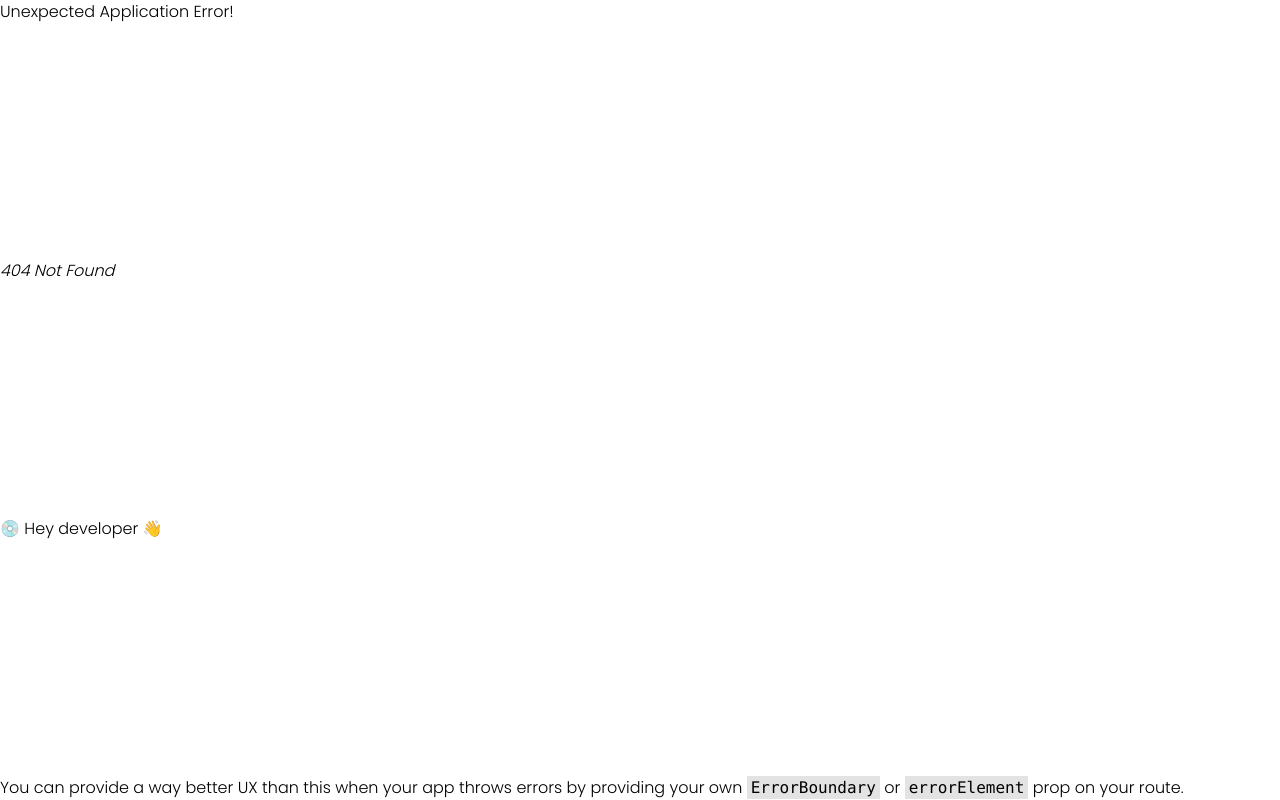
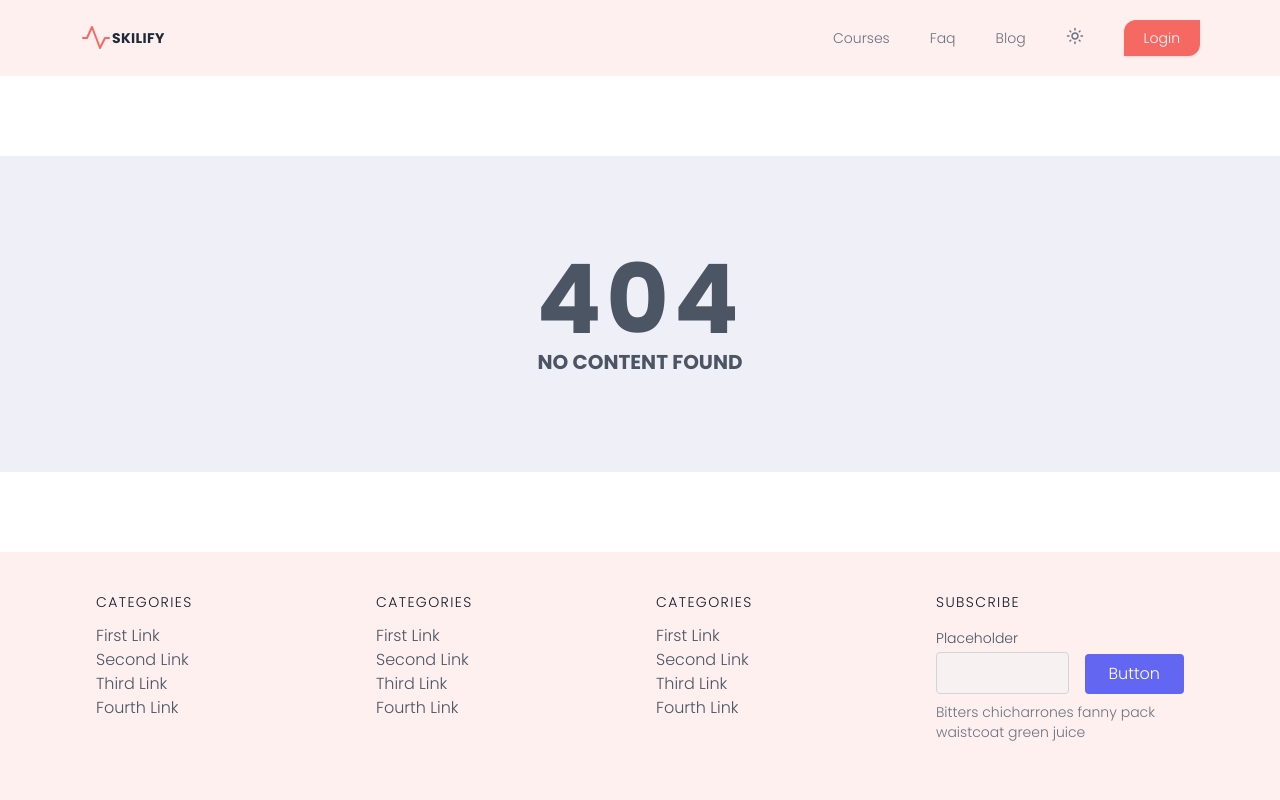
Before and after one commit to Arifulislam5577/skilify-client, a React (Create React App) app: page /courses in a window 1280 px wide. Before the commit this address had no page. Built offline with nearby package versions, Linux system fonts and the light colour scheme.

Commit message:
404 not found page added

```diff
--- a/src/Routes/Routes.js
+++ b/src/Routes/Routes.js
@@ -1,12 +1,20 @@
 import { createBrowserRouter } from "react-router-dom";
 import Layout from "../Layout/Layout";
 import Home from "../pages/Home";
+import Login from "../pages/Login";
+import NotFound from "../pages/NotFound";
+import Register from "../pages/Register";
 
 const Router = createBrowserRouter([
   {
     path: "/",
     element: <Layout />,
-    children: [{ index: true, element: <Home /> }],
+    children: [
+      { index: true, element: <Home /> },
+      { path: "/login", element: <Login /> },
+      { path: "/register", element: <Register /> },
+      { path: "*", element: <NotFound /> },
+    ],
   },
 ]);
 
--- a/src/components/Footer.js
+++ b/src/components/Footer.js
@@ -69,7 +69,7 @@ const Footer = () => {
             <div className="flex xl:flex-nowrap md:flex-nowrap lg:flex-wrap flex-wrap justify-center items-end md:justify-start">
               <div className="relative w-40 sm:w-auto xl:mr-4 lg:mr-0 sm:mr-4 mr-2">
                 <label
-                  for="footer-field"
+                  htmlFor="footer-field"
                   className="leading-7 text-sm text-gray-600"
                 >
                   Placeholder
--- a/src/pages/Blog.js
+++ b/src/pages/Blog.js
@@ -0,0 +1,7 @@
+import React from "react";
+
+const Blog = () => {
+  return <div>Blog</div>;
+};
+
+export default Blog;
--- a/src/pages/Faq.js
+++ b/src/pages/Faq.js
@@ -0,0 +1,7 @@
+import React from "react";
+
+const Faq = () => {
+  return <div>Faq</div>;
+};
+
+export default Faq;
--- a/src/pages/Login.js
+++ b/src/pages/Login.js
@@ -0,0 +1,7 @@
+import React from "react";
+
+const Login = () => {
+  return <div>Login</div>;
+};
+
+export default Login;
--- a/src/pages/NotFound.js
+++ b/src/pages/NotFound.js
@@ -0,0 +1,18 @@
+import React from "react";
+
+const NotFound = () => {
+  return (
+    <section className="py-24 bg-light flex text-center items-center justify-center">
+      <div className="container">
+        <h1 className=" lg:text-8xl text-4xl font-bold text-gray-600 tracking-wider">
+          404
+        </h1>
+        <h2 className="text-center font-bold text-xl uppercase text-gray-600">
+          No content found
+        </h2>
+      </div>
+    </section>
+  );
+};
+
+export default NotFound;
--- a/src/pages/Register.js
+++ b/src/pages/Register.js
@@ -0,0 +1,7 @@
+import React from "react";
+
+const Register = () => {
+  return <div>Register</div>;
+};
+
+export default Register;
--- a/src/pages/courses.js
+++ b/src/pages/courses.js
@@ -0,0 +1,7 @@
+import React from "react";
+
+const courses = () => {
+  return <div>courses</div>;
+};
+
+export default courses;
```
